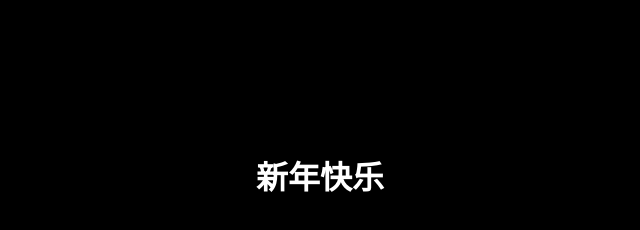
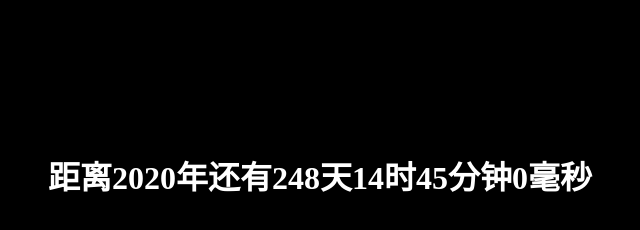
Before and after one commit to OYZQ/time, a plain HTML site: page index.html in a window 1280 px wide. Shown: the whole page, without its empty margins (320-960 px from the left). Drawn offline with Linux system fonts and the light colour scheme.

Commit message:
Update index.html

```diff
--- a/index.html
+++ b/index.html
@@ -17,7 +17,7 @@
         cd();
         function cd(){
         var now = new Date();
-        var endTime = new Date('2018/12/31 24:00:00');
+        var endTime = new Date('2019/12/31 24:00:00');
         var t = endTime.getTime() - now.getTime();
         if(t==0||t<0){
             document.getElementById('div').innerHTML = '新年快乐';
@@ -28,7 +28,7 @@
         var m = Math.floor(t/1000/60%60);
         var s = Math.floor(t/1000%60);
         var ms = Math.floor(t%1000);
-        document.getElementById('div').innerHTML = '距离2019年还有'+d+'天'+h+'时'+m+'分钟'+ms+'毫秒';
+        document.getElementById('div').innerHTML = '距离2020年还有'+d+'天'+h+'时'+m+'分钟'+ms+'毫秒';
 
         setTimeout('cd()',1);}
 
```
